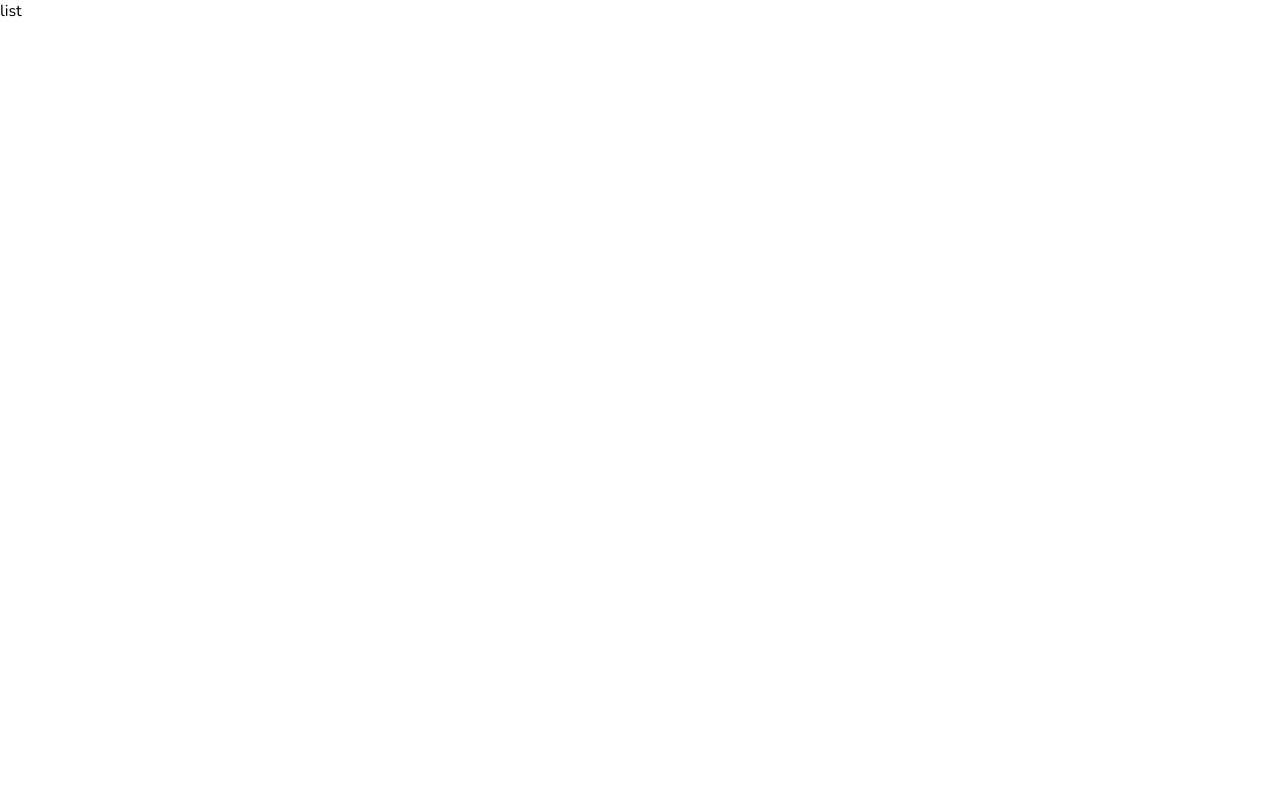
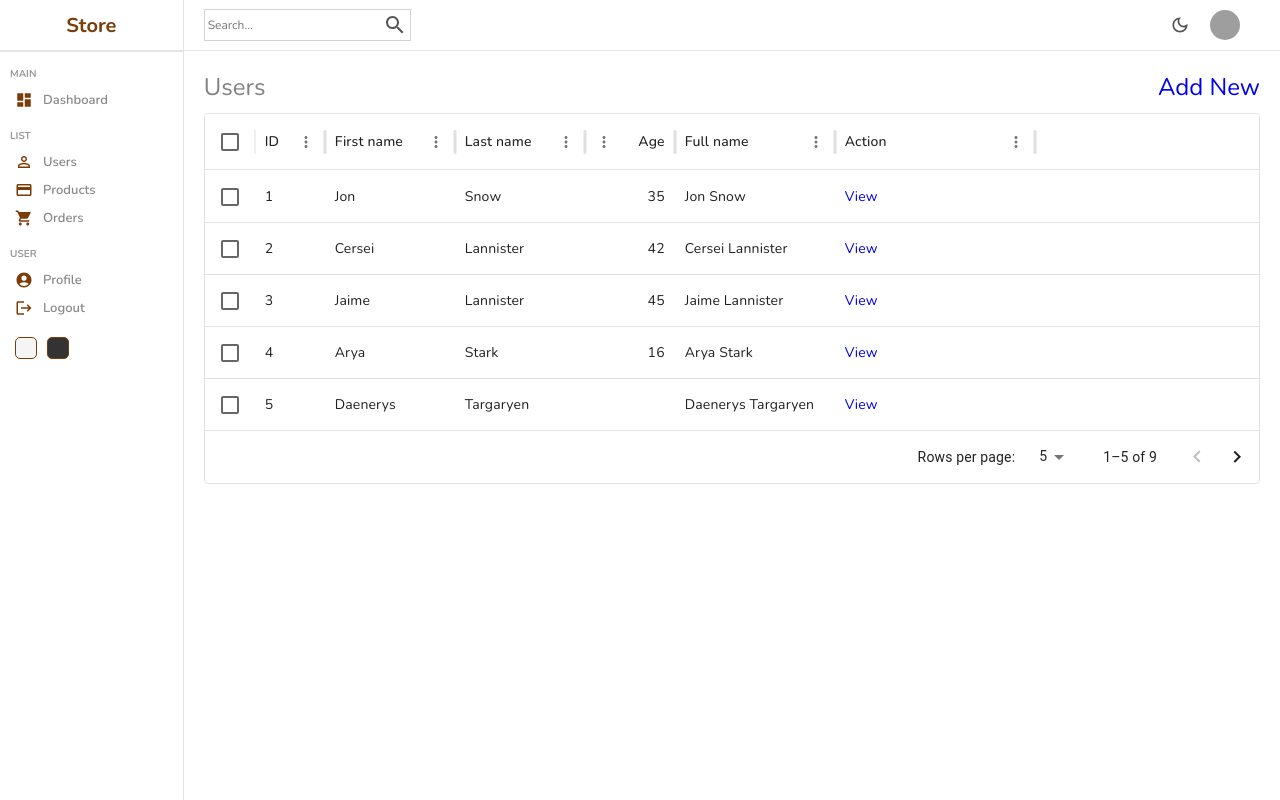
Before and after one commit to RafiiProject/admin-ui, a React (Vite) app: page /users in a window 1280 px wide. Built offline with nearby package versions, Linux system fonts and the light colour scheme; grey boxes are pictures that could not be loaded.

Commit message:
update tampilan navbar widget sidebar

```diff
--- a/package.json
+++ b/package.json
@@ -14,6 +14,7 @@
     "@emotion/styled": "^11.11.5",
     "@mui/icons-material": "^5.15.15",
     "@mui/material": "^5.15.15",
+    "@mui/x-data-grid": "^7.3.0",
     "react": "^18.2.0",
     "react-dom": "^18.2.0",
     "react-router-dom": "^6.22.3",
--- /dev/null
+++ b/src/components/datatable/Datatable.jsx
@@ -0,0 +1,78 @@
+import "./datatable.scss";
+import { DataGrid } from "@mui/x-data-grid";
+import { Link } from "react-router-dom";
+
+const columns = [
+  { field: "id", headerName: "ID", width: 70 },
+  { field: "firstName", headerName: "First name", width: 130 },
+  { field: "lastName", headerName: "Last name", width: 130 },
+  {
+    field: "age",
+    headerName: "Age",
+    type: "number",
+    width: 90,
+  },
+  {
+    field: "fullName",
+    headerName: "Full name",
+    description: "This column has a value getter and is not sortable.",
+    sortable: false,
+    width: 160,
+    valueGetter: (value, row) => `${row.firstName || ""} ${row.lastName || ""}`,
+  },
+];
+
+const rows = [
+  { id: 1, lastName: "Snow", firstName: "Jon", age: 35 },
+  { id: 2, lastName: "Lannister", firstName: "Cersei", age: 42 },
+  { id: 3, lastName: "Lannister", firstName: "Jaime", age: 45 },
+  { id: 4, lastName: "Stark", firstName: "Arya", age: 16 },
+  { id: 5, lastName: "Targaryen", firstName: "Daenerys", age: null },
+  { id: 6, lastName: "Melisandre", firstName: null, age: 150 },
+  { id: 7, lastName: "Clifford", firstName: "Ferrara", age: 44 },
+  { id: 8, lastName: "Frances", firstName: "Rossini", age: 36 },
+  { id: 9, lastName: "Roxie", firstName: "Harvey", age: 65 },
+];
+
+const actionColumn = [
+  {
+    field: "action",
+    headerName: "Action",
+    width: 200,
+    renderCell: () => {
+      return (
+        <div className="cellAction">
+          <Link to="/users/test" style={{ textDecoration: "none" }}>
+            <div className="viewButton">View</div>
+          </Link>
+        </div>
+      );
+    },
+  },
+];
+
+const Datatable = () => {
+  return (
+    <div className="datatable">
+      <div className="datatableTitle">
+        Users
+        <Link to="/users/new" style={{ textDecoration: "none" }}>
+          Add New
+        </Link>
+      </div>
+      <DataGrid
+        rows={rows}
+        columns={columns.concat(actionColumn)}
+        initialState={{
+          pagination: {
+            paginationModel: { page: 0, pageSize: 5 },
+          },
+        }}
+        pageSizeOptions={[5, 10]}
+        checkboxSelection
+      />
+    </div>
+  );
+};
+
+export default Datatable;
--- /dev/null
+++ b/src/components/datatable/datatable.scss
@@ -0,0 +1,24 @@
+.datatable {
+    padding: 20px;
+
+    .datatableTitle {
+      width: 100%;
+      font-size: 24px;
+      color: gray;
+      margin-bottom: 10px;
+      display: flex;
+      align-items: center;
+      justify-content: space-between;
+
+      .link {
+        text-decoration: none;
+        color: green;
+        font-size: 16px;
+        font-weight: 400;
+        border: 1px solid green;
+        padding: 5px;
+        border-radius: 5px;
+        cursor: pointer;
+      }
+    }
+  }
--- a/src/pages/list/List.jsx
+++ b/src/pages/list/List.jsx
@@ -1,9 +1,18 @@
 import "./list.scss";
+import Sidebar from "../../components/sidebar/Sidebar";
+import Navbar from "../../components/navbar/Navbar";
+import Datatable from "../../components/datatable/Datatable";
 
-const list = () => {
+const List = () => {
   return (
-    <div>list</div>
-  )
-}
+    <div className="list">
+      <Sidebar />
+      <div className="listContainer">
+        <Navbar />
+        <Datatable/>
+      </div>
+    </div>
+  );
+};
 
-export default list
+export default List;
--- a/src/pages/list/list.scss
+++ b/src/pages/list/list.scss
@@ -0,0 +1,8 @@
+.list {
+    display: flex;
+    width: 100%;
+
+    .listContainer {
+      flex: 6;
+    }
+  }
```
Also changed, not shown: 1 other file (tests, documents, lock files or other folders).
